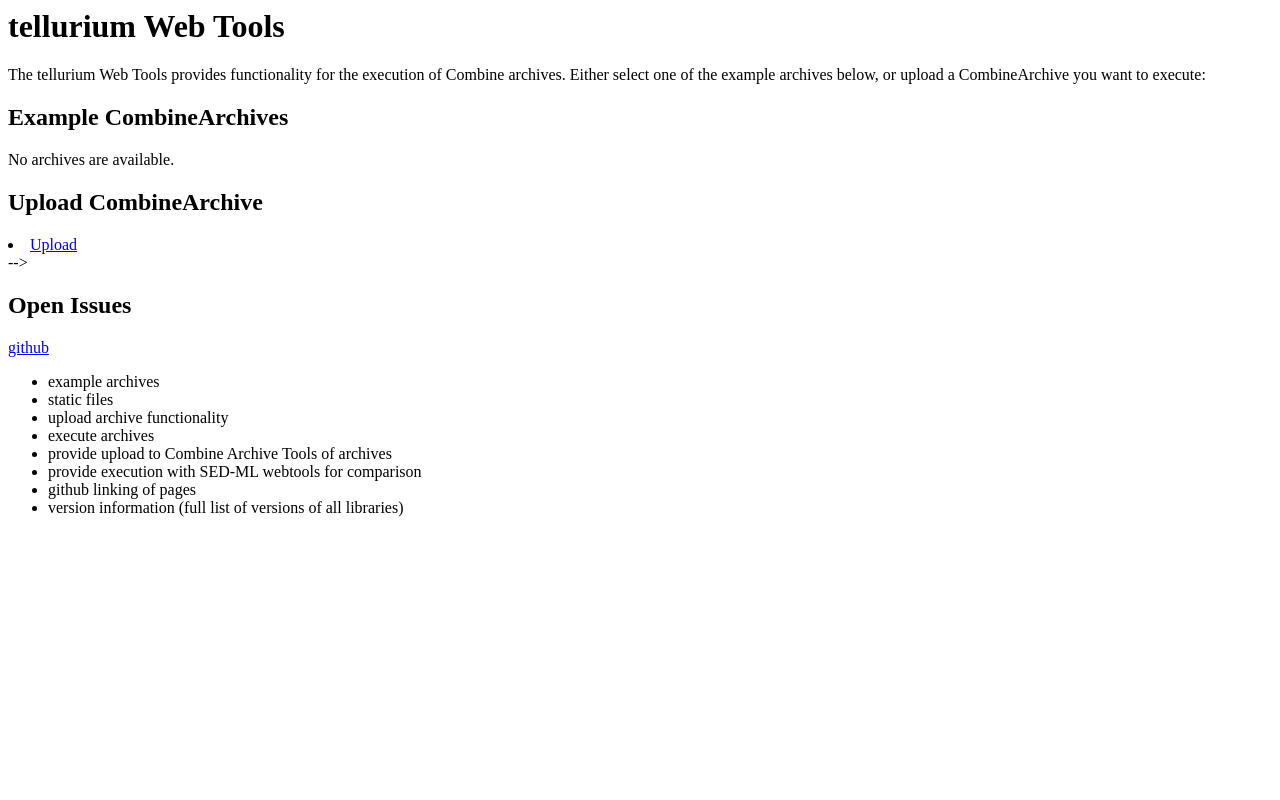
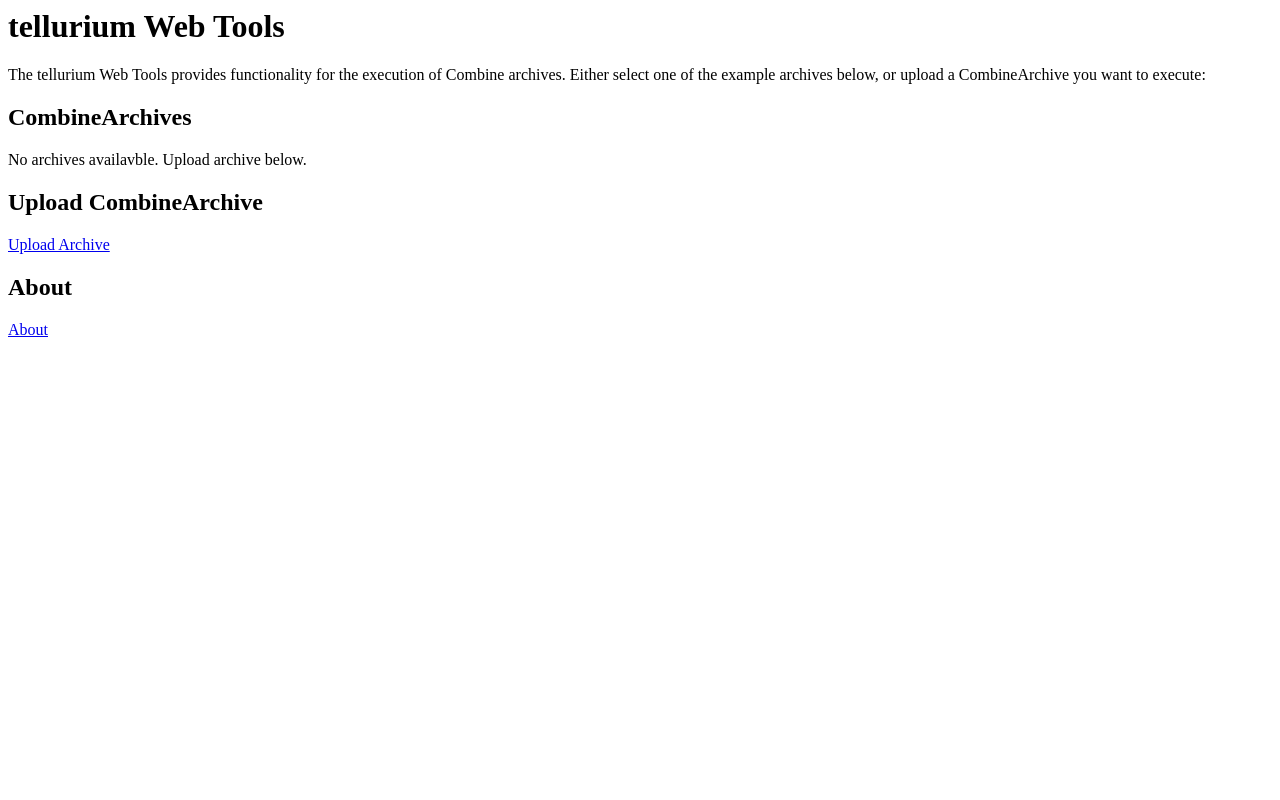
Before and after one commit to matthiaskoenig/tellurium-web, a Django app: page /combine/ in a window 1280 px wide. Run offline with Django 3.2, Linux system fonts and the light colour scheme; data that the repository does not hold is empty.

Commit message:
fixed url problems

```diff
--- a/teweb/combine/templates/combine/index.html
+++ b/teweb/combine/templates/combine/index.html
@@ -3,7 +3,7 @@ The tellurium Web Tools provides functionality for the execution of Combine arch
 Either select one of the example archives below, or upload a CombineArchive you want
 to execute:
 
-<h2>Example CombineArchives</h2>
+<h2>CombineArchives</h2>
 {% if archives %}
     <ul>
     {% for archive in archives %}
@@ -11,21 +11,11 @@ to execute:
     {% endfor %}
     </ul>
 {% else %}
-    <p>No archives are available.</p>
+    <p>No archives availavble. Upload archive below.</p>
 {% endif %}
 
 <h2>Upload CombineArchive</h2>
-<li><a href="{% url 'combine:upload_archive' %}">Upload</a></li>-->
+<a href="{% url 'combine:upload' %}">Upload Archive</a>
 
-<h2>Open Issues</h2>
-<a href="https://github.com/matthiaskoenig/tellurium-web" target="_blank">github</a>
-<ul>
-    <li>example archives</li>
-    <li>static files</li>
-    <li>upload archive functionality</li>
-    <li>execute archives</li>
-    <li>provide upload to Combine Archive Tools of archives</li>
-    <li>provide execution with SED-ML webtools for comparison</li>
-    <li>github linking of pages</li>
-    <li>version information (full list of versions of all libraries)</li>
-</ul>
+<h2>About</h2>
+<a href="{% url 'combine:about' %}">About</a>
--- a/teweb/combine/urls.py
+++ b/teweb/combine/urls.py
@@ -9,7 +9,7 @@ urlpatterns = [
     # ex: /combine/5/
     url(r'^(?P<archive_id>[0-9]+)/$', views.archive, name='archive'),
     # ex: /combine/upload
-    url(r'upload^$', views.upload, name='upload'),
+    url(r'^upload$', views.upload, name='upload'),
     # ex: /combine/about
-    url(r'about^$', views.about, name='about'),
+    url(r'^about$', views.about, name='about'),
 ]
--- a/teweb/combine/views.py
+++ b/teweb/combine/views.py
@@ -47,7 +47,9 @@ def upload(request):
             print('Handling uploaded file')
             new_archive = Archive(name=form.name, file=request.FILES['file'])
             new_archive.save()
-            return HttpResponseRedirect(reverse('combine.views.index'))
+            # TODO: display information of uploaded archive
+            # new_archive.pk
+            return HttpResponseRedirect(reverse('combine:about'))
     else:
         form = UploadArchiveForm()
     return render(request, 'combine/upload.html', {'form': form})
```
Also changed, not shown: teweb/combine/templates/combine/about.html (+13 -0 lines).
